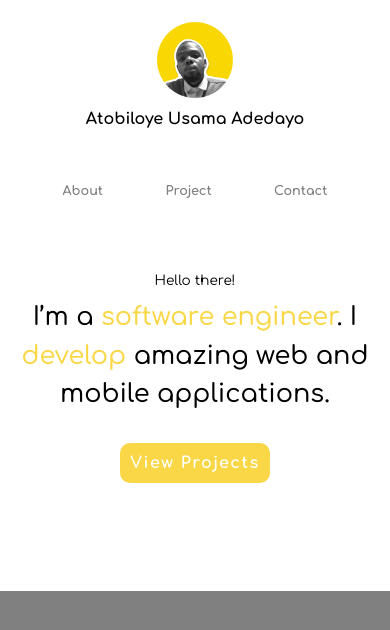
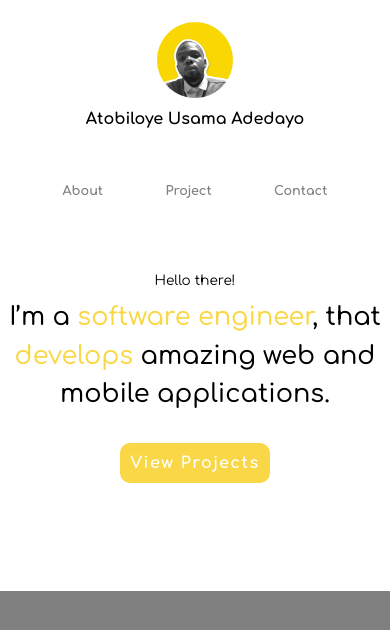
Before and after one commit to Osama92/Portfolio, a website: page views/home.html in a window 390 px wide. Shown: the top 630 px of the page. Drawn offline with Linux system fonts and the light colour scheme; files that its build step writes are made by us from their sources.

Commit message:
updated description

```diff
--- a/views/home.html
+++ b/views/home.html
@@ -29,8 +29,8 @@
       <div class="descView">
         <p>Hello there!</p>
         <h2>
-          I’m a <span class="sp1">software engineer</span>. I
-          <span class="sp2">develop</span> amazing web and mobile applications.
+          I’m a <span class="sp1">software engineer</span>, that
+          <span class="sp2">develops</span> amazing web and mobile applications.
         </h2>
         <div class="btnProject">
           View Projects
```
